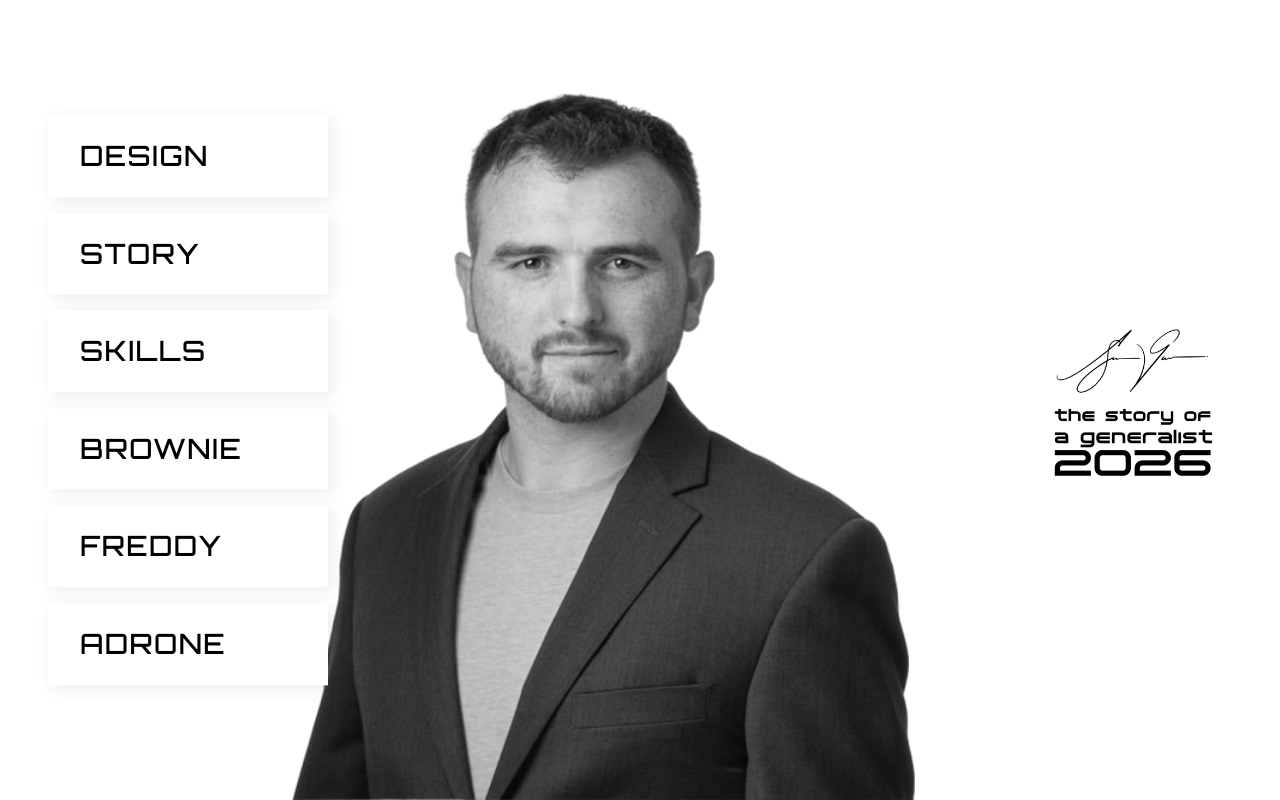
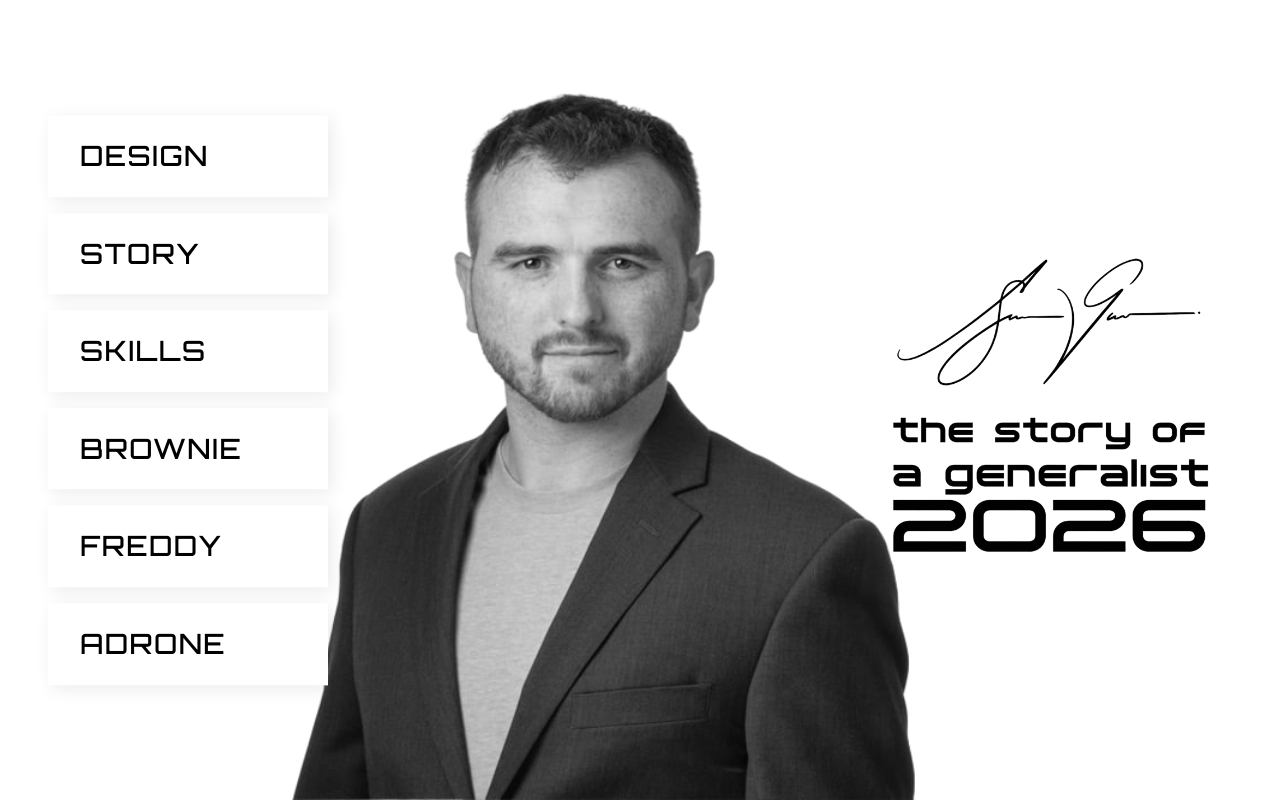
Before and after one commit to tatsuyakuroda/stephen-portfolio, a React (Vite) app: page / in a window 1280 px wide. Built offline with nearby package versions, Linux system fonts and the light colour scheme.

Commit message:
Update branding signature height in App.css for improved visibility.

```diff
--- a/src/App.css
+++ b/src/App.css
@@ -106,7 +106,7 @@
 }
 
 .branding-signature {
-  height: 160px;
+  height: 320px;
   width: auto;
   display: block;
 }
```
